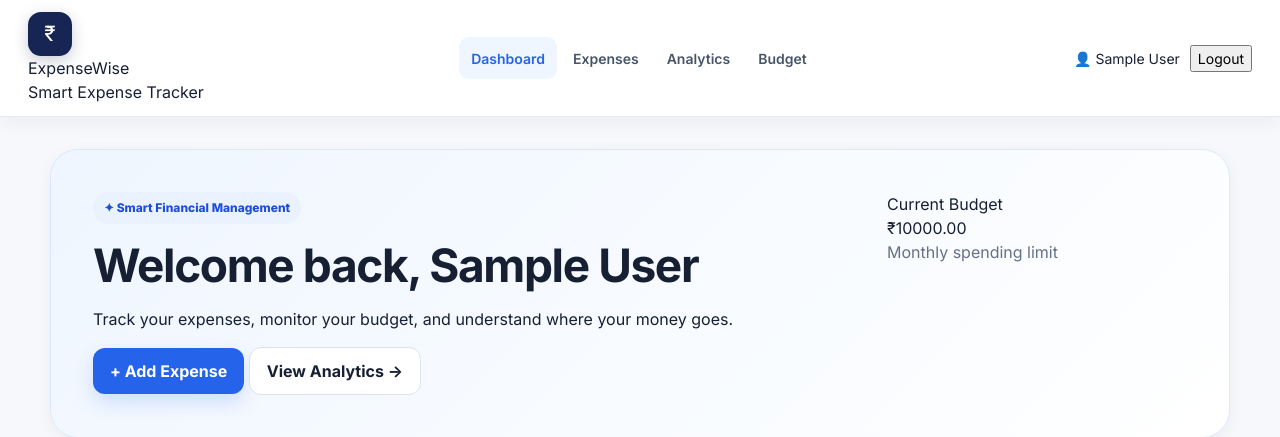
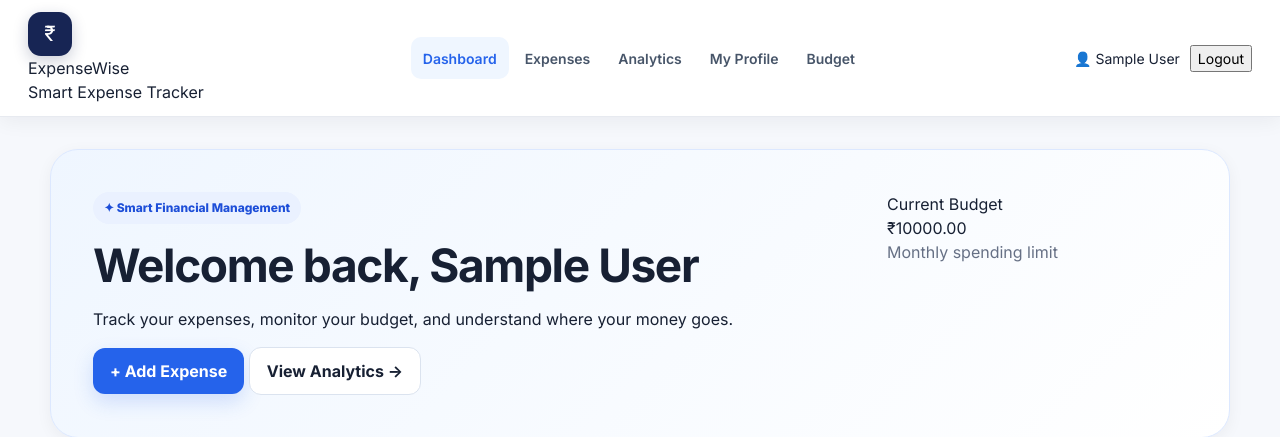
Before and after one commit to tejas007-maker/ExpenseWise, a Flask app: page /dashboard in a window 1280 px wide. Shown: the top 437 px of the page. Run offline with Flask 3, Linux system fonts and the light colour scheme; the visitor is signed in with stand-in values (Sample User, id 1); data comes from the database, SQL or seed files in the repository; data that the repository does not hold is empty; some libraries are stand-ins or nearby versions.

Commit message:
Add My Profile link to dashboard

```diff
--- a/templates/index.html
+++ b/templates/index.html
@@ -124,6 +124,9 @@
         <a href="{{ url_for('analytics') }}">
             Analytics
         </a>
+        <a href="{{ url_for('profile') }}">
+    My Profile
+</a>
 
         <a href="{{ url_for('budget') }}">
             Budget
```
